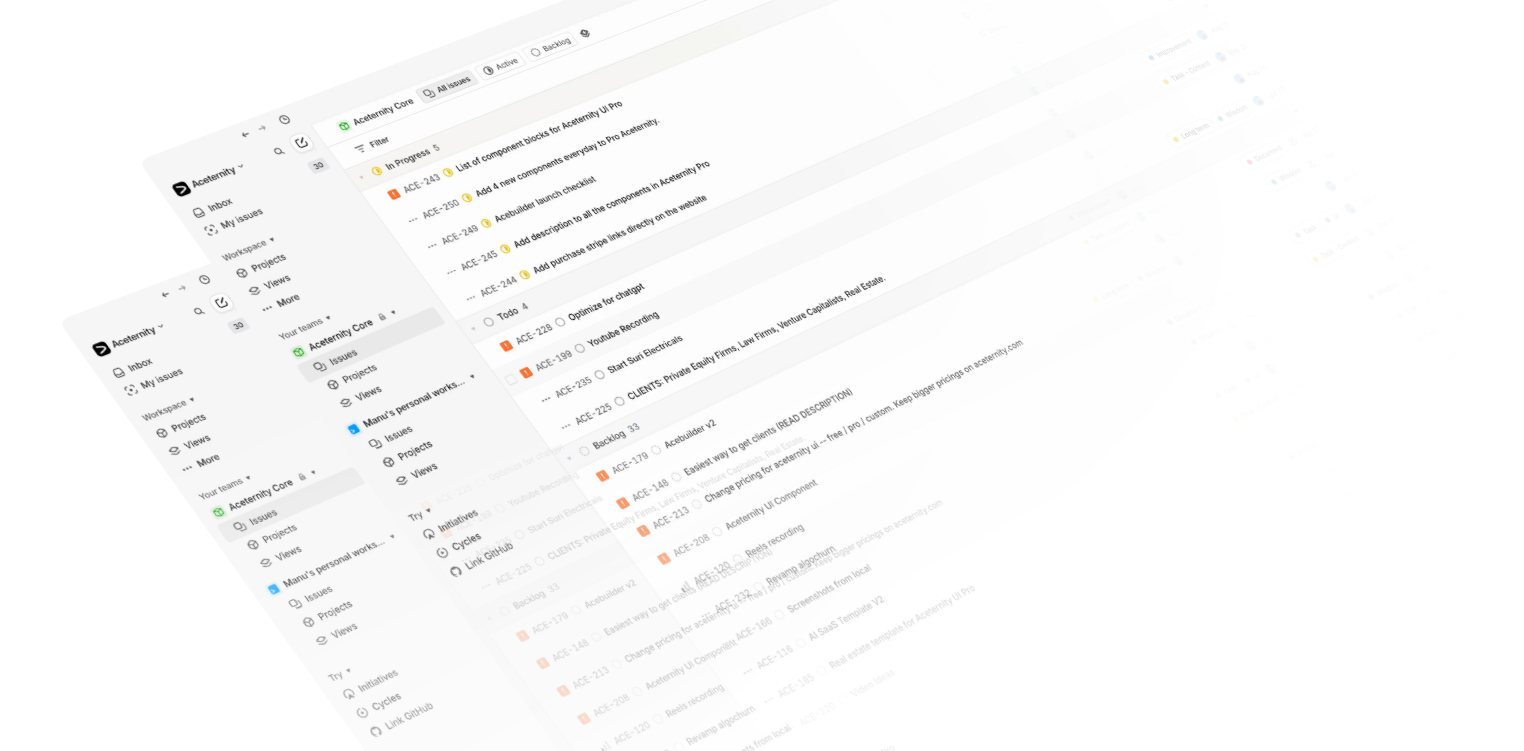
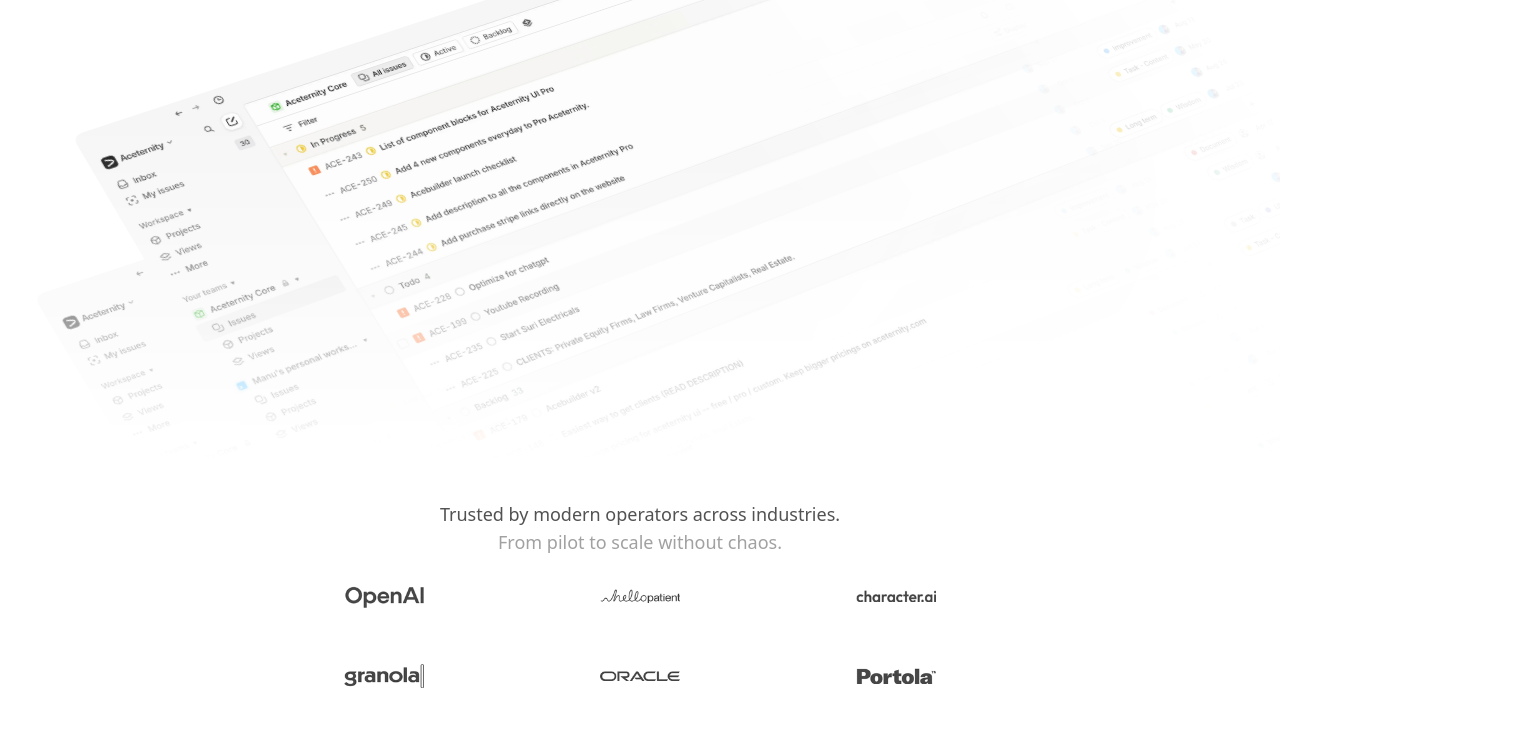
Before and after one commit to kiralightyagami/agentix, a Next.js app: page / in a window 1280 px wide. Shown: the part 533-1284 px from the top of the page, 1524 px wide, since content can reach past the window. After the commit the page ends 1249 px from the top, so only its background shows below. Built offline with nearby package versions, Linux system fonts and the light colour scheme.

Commit message:
add:  logo cloud

```diff
--- a/src/app/page.tsx
+++ b/src/app/page.tsx
@@ -1,11 +1,13 @@
 import { Hero } from "@/components/hero";
+import { LogoCloud } from "@/components/logo-cloud";
 import { ModeToggle } from "@/components/mode-toggle";
 import Image from "next/image";
 
 export default function Home() {
   return (
-    <div className="min-h-screen ">
+    <div className="min-h-screen">
       <Hero/>
+      <LogoCloud/>
     </div>
   );
 }
--- a/src/components/hero.tsx
+++ b/src/components/hero.tsx
@@ -1,17 +1,15 @@
-import React from "react";
+
 import { Container } from "./container";
 import { Heading } from "./heading";
 import { SubHeading } from "./subheading";
 import { Button } from "./ui/button";
 import Link from "next/link";
-import Image from "next/image";
-import { cn } from "@/lib/utils";
 import { LandingImage } from "./landing-image";
 
 export const Hero = () => {
   return (
-    <div className="pt-10 md:pt-20 lg:pt-32">
-      <Container>
+    <section className="pt-10 md:pt-20 lg:pt-32 relative overflow-hidden">
+      <Container className="px-4 md:px-8">
         <Heading tag="h1">
           Agents that do the work <br />
           Approvals that keep you safe.
@@ -28,6 +26,6 @@
         </div>
         <LandingImage/>
       </Container>
-    </div>
+    </section>
   );
 };
--- a/src/components/landing-image.tsx
+++ b/src/components/landing-image.tsx
@@ -2,10 +2,12 @@
 import { cn } from '@/lib/utils'
 import Image from 'next/image'
 import React from 'react'
-import { easeOut, motion } from "motion/react"
+import { motion } from "motion/react"
+
 export const LandingImage = () => {
   return (
-    <div className="relative min-h-72 sm:min-h-80 md:min-h-100 lg:min-h-140 w-full pt-20 perspective-distant transform-3d translate-x-40">
+    <div className="relative">
+      <div className="relative min-h-72 sm:min-h-80 md:min-h-100 lg:min-h-140 w-full pt-20 perspective-distant translate-x-10 md:translate-x-28">
         <motion.div
           initial={{
             opacity: 0,
@@ -19,22 +21,23 @@
             duration: 0.5,
             ease: "easeOut"
           }}
-          className='perspective-[4000px] shadow-2xl'>
+          className='perspective-[4000px]'>
           <Image
             src="/hero.jpg"
             height={1080}
             width={1920}
-          alt="demo"
-          className={cn("absolute inset-0 rounded-lg mask-r-from-20% mask-b-from-20% shadow-2xl")}
+            alt="Demo 1 for agenforce template"
+            draggable={false}
+            className={cn("absolute inset-0 rounded-lg mask-r-from-20% mask-b-from-20% shadow-xl select-none pointer-events-none")}
             style={{
-            transform: "rotateY(30deg) rotateX(40deg) rotateZ(-20deg)",
+              transform: "rotateY(20deg) rotateX(40deg) rotateZ(-20deg)",
             }}
           />
         </motion.div>
         <motion.div
           initial={{
             opacity: 0,
-            y: -200,
+            y: -100,
           }}
           animate={{
             opacity: 1,
@@ -45,18 +48,21 @@
             delay: 0.1,
             ease: "easeOut"
           }}
-          className='perspective-[4000px] translate-x-20 -translate-y-40'>
+          className='perspective-[4000px] translate-x-20 -translate-y-10 md:-translate-y-20 lg:-translate-y-40'>
           <Image
             src="/hero.jpg"
             height={1080}
             width={1920}
-          alt="demo"
-          className={cn("absolute inset-0 rounded-lg mask-r-from-50% mask-b-from-50% shadow-2xl")}
+            alt="Demo 2 for agenforce template"
+            draggable={false}
+            className={cn("absolute inset-0 -translate-x-10 rounded-lg mask-r-from-50% mask-b-from-50% shadow-xl select-none pointer-events-none")}
             style={{
-            transform: "rotateY(30deg) rotateX(40deg) rotateZ(-20deg)",
+              transform: "rotateY(20deg) rotateX(40deg) rotateZ(-20deg)",
             }}
           />
         </motion.div>
       </div>
+      <div className='absolute inset-x-0 bottom-0 h-40 md:h-100 w-full mask-t-from-10% bg-background z-40'></div>
+    </div>
   )
 }
--- /dev/null
+++ b/src/components/logo-cloud.tsx
@@ -0,0 +1,54 @@
+import Image from "next/image";
+import React from "react";
+
+export const LogoCloud = () => {
+  const logos = [
+    {
+      title: "Open AI",
+      src: "/openai.webp",
+    },
+    {
+      title: "Hello Patient",
+      src: "/hello-patient.webp",
+    },
+    {
+      title: "Character AI",
+      src: "/characterai.webp",
+    },
+    {
+      title: "Granola",
+      src: "/granola.webp",
+    },
+    {
+      title: "Oracle",
+      src: "/oracle.webp",
+    },
+    {
+      title: "Portola",
+      src: "/portola.webp",
+    },
+  ];
+  return (
+  <section className="">
+    <h2 className="text-neutral-600 font-medium dark:text-neutral-400 text-lg max-w-xl mx-auto text-center">
+    Trusted by modern operators across industries.<br/>{" "}
+    <span className="text-neutral-400">
+    {" "}
+      From pilot to scale without chaos.
+      </span>
+    </h2>
+    <div className="grid grid-cols-2 md:grid-cols-3 max-w-3xl mx-auto">
+    {logos.map((logo, index) => (
+        <Image
+        key={logo.title}
+        src={logo.src}
+        alt={logo.title}
+        width={100}
+        height={100}
+        className="size-20 object-contain mx-auto"
+        />
+    ))}
+    </div>
+  </section>
+  )
+};
```
Lines whose indentation alone changed are shown as unchanged.
